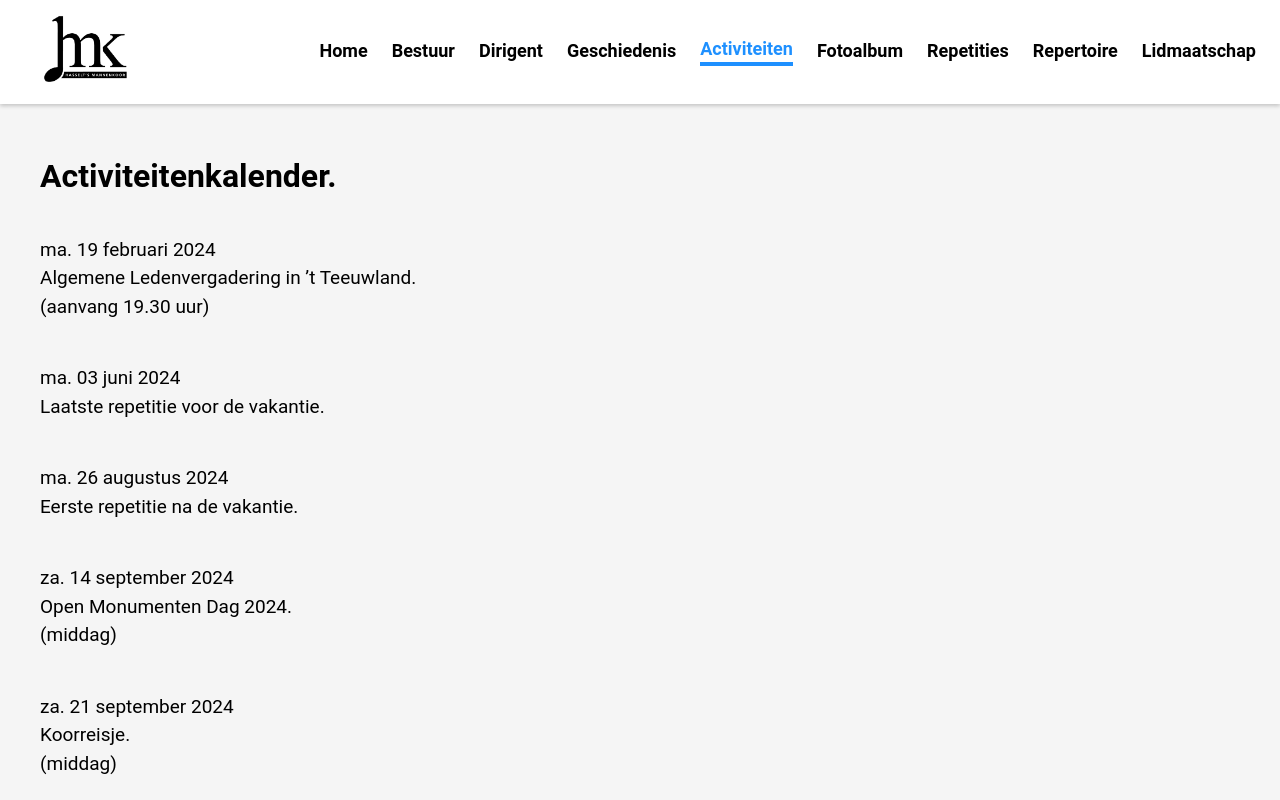
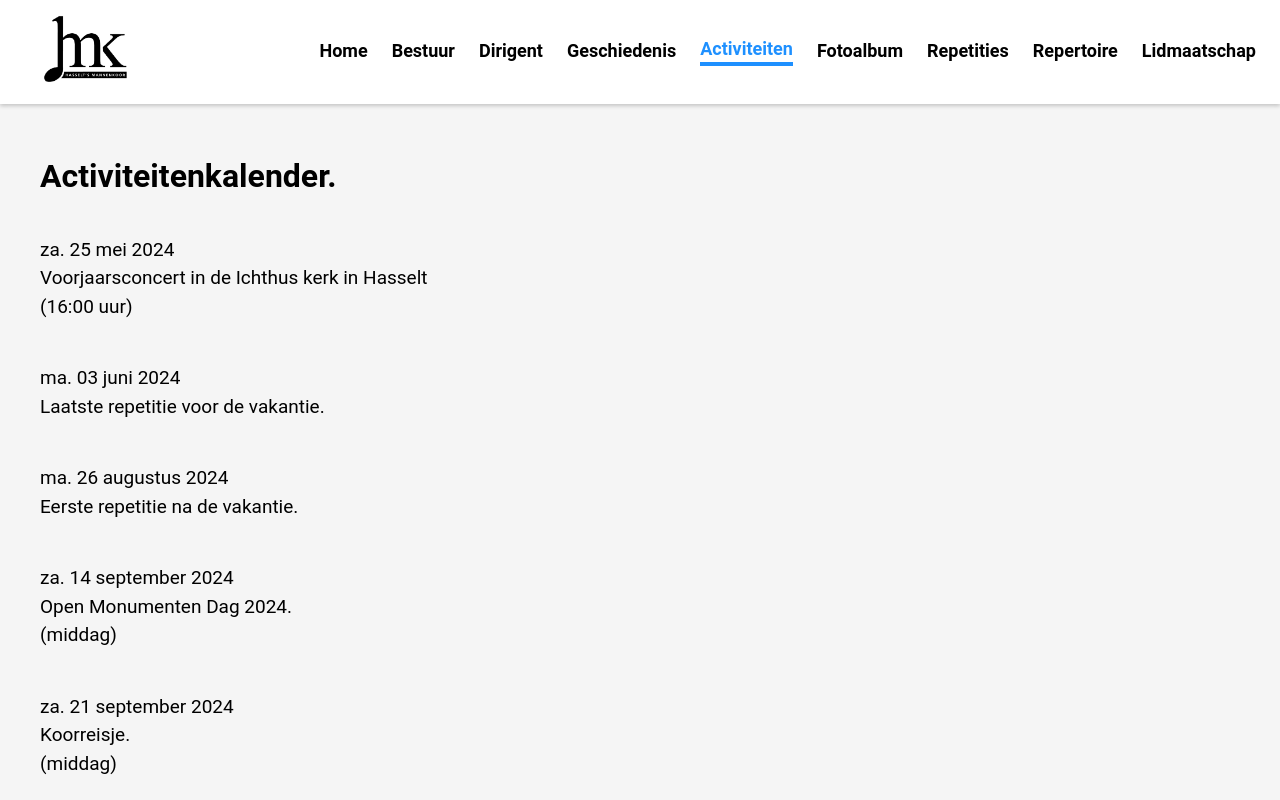
Before and after one commit to Rick-VA/mannenkoor-hasselt, a Vue app: page /activiteiten in a window 1280 px wide. Shown: the top 800 px of the page. Built offline with nearby package versions, Linux system fonts and the light colour scheme.

Commit message:
feat: added concert to activity page

```diff
--- a/src/views/ActivityView.vue
+++ b/src/views/ActivityView.vue
@@ -5,11 +5,11 @@
   </div>
   <div class="activity-text">
     <p>
-      ma. 19 februari 2024
+      za. 25 mei 2024
       <br>
-      Algemene Ledenvergadering in ’t Teeuwland.
+      Voorjaarsconcert in de Ichthus kerk in Hasselt
       <br>
-      (aanvang 19.30 uur)
+      (16:00 uur)
     </p>
     <p>
       ma. 03 juni 2024
```
